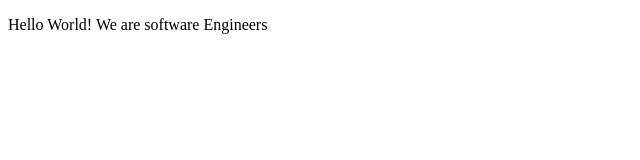
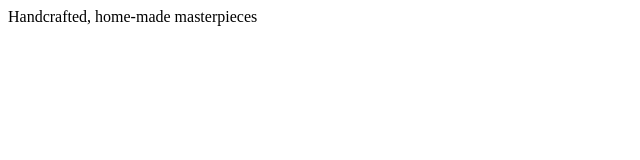
Before and after one commit to micheaol/microverse-Toni-Michael, a plain HTML site: page fcc-test-suite-template-master/index.html in a window 1280 px wide. Shown: the whole page, without its empty margins (0-640 px from the left). Drawn offline with Linux system fonts and the light colour scheme.

Commit message:
test one

```diff
--- a/fcc-test-suite-template-master/index.html
+++ b/fcc-test-suite-template-master/index.html
@@ -8,7 +8,9 @@
 </head>
 
 <body>
-    <p>Hello World! We are software Engineers</p>
+  <!-- Test 1 -->
+  <header id = "header">Handcrafted, home-made masterpieces</header>
+
     <script src="https://cdn.freecodecamp.org/testable-projects-fcc/v1/bundle.js"></script>
 
     <!--
```
